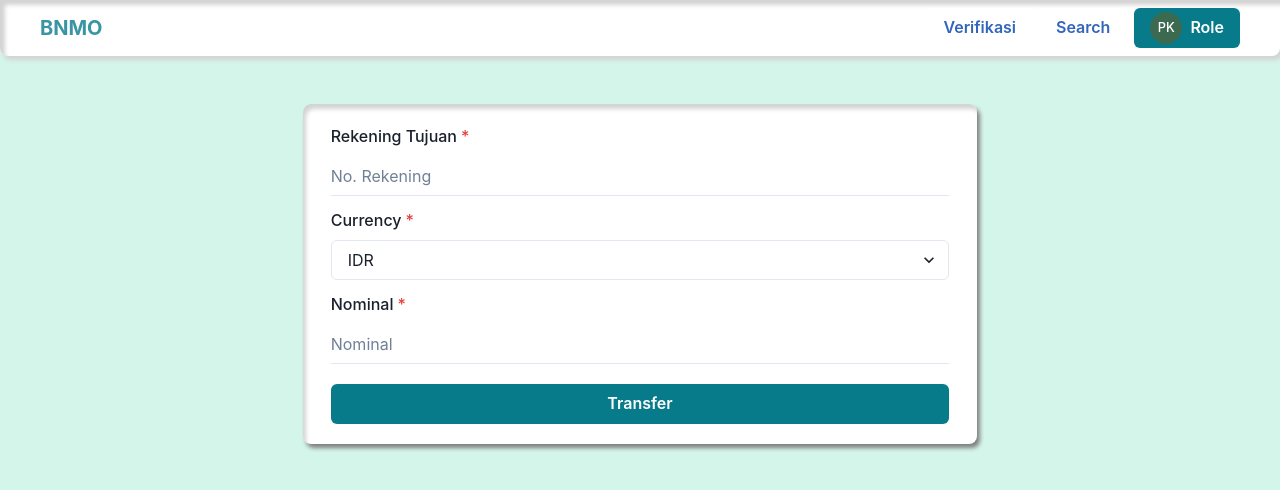
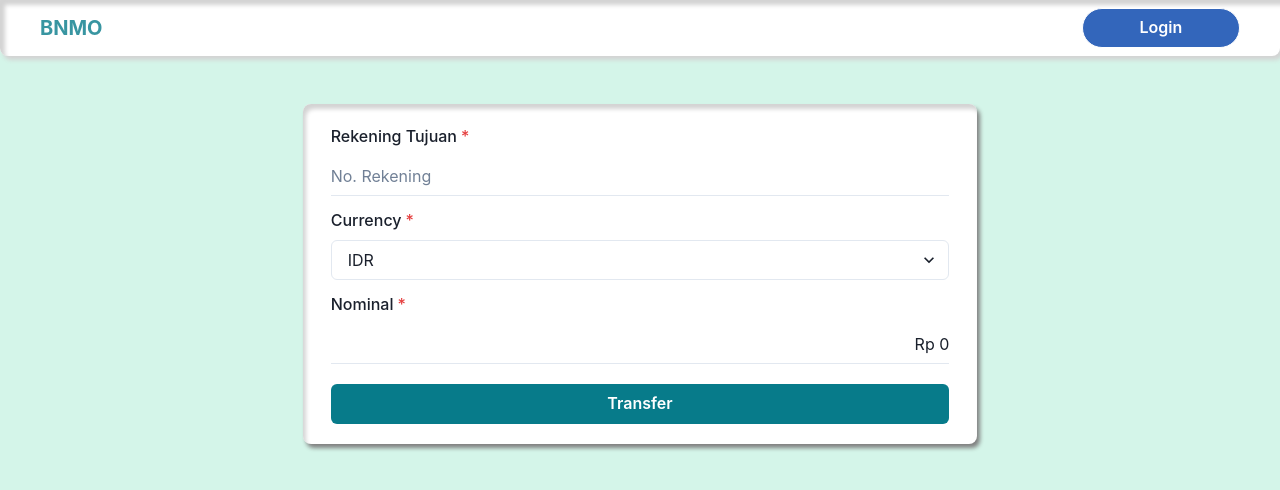
Before and after one commit to msyahrulsp/labpro-fe, a React (Create React App) app: page /transfer in a window 1280 px wide. Shown: the top 490 px of the page. Built offline with nearby package versions, Linux system fonts and the light colour scheme.

Commit message:
Navbar perrole done

```diff
--- a/src/component/Navbar/LinkMenu.jsx
+++ b/src/component/Navbar/LinkMenu.jsx
@@ -6,23 +6,42 @@ import {
   MenuItem,
   Avatar,
   Text,
-  Flex
+  Flex,
+  useToast
 } from '@chakra-ui/react';
+import { useNavigate } from 'react-router-dom';
+import { useAuth } from '../../hooks/useAuth';
 
 export const LinkMenu = () => {
+  const auth = useAuth();
+  const user = auth.user;
+  const navigate = useNavigate();
+  const toast = useToast();
   return (
     <Menu>
-      <MenuButton bg="darkCyan" as={Button}>
+      <MenuButton bg="darkCyan" as={Button} borderRadius="full">
         <Flex alignItems="center" gap={2}>
-          <Avatar name="Pie KABARE" size="sm" />
-          <Text color="white">Role</Text>
+          <Avatar name={user.name} size="sm" />
+          <Text color="white">{user.role}</Text>
         </Flex>
       </MenuButton>
       <MenuList>
-        <MenuItem onClick={() => console.log("GO TO PROFILE")}>
-          Profile
-        </MenuItem>
-        <MenuItem onClick={() => console.log("GO TO LOGOUT")}>
+        {user.role === 'customer' ? (
+          <MenuItem onClick={() => navigate("/profile")}>
+            Profile
+          </MenuItem>
+        ) : null}
+        <MenuItem onClick={() => {
+          auth.logout();
+          navigate("/");
+          toast({
+            title: "Auth",
+            description: "Kamu berhasil logout",
+            status: "success",
+            position: "top",
+            isClosable: true
+          });
+        }}>
           Logout
         </MenuItem>
       </MenuList>
--- a/src/component/Navbar/LinkMenuMobile.jsx
+++ b/src/component/Navbar/LinkMenuMobile.jsx
@@ -3,23 +3,58 @@ import {
   Menu,
   MenuButton,
   MenuList,
-  MenuItem
+  MenuItem,
+  useToast
 } from '@chakra-ui/react';
+import { useNavigate } from 'react-router-dom';
+import { useAuth } from '../../hooks/useAuth';
 
 export const LinkMenuMobile = () => {
-  // TODO masih belum implement per role
+  const auth = useAuth();
+  const role = auth.user?.role ?? 'default';
+  const navigate = useNavigate();
+  const toast = useToast();
+  const link = {
+    default: [
+      { label: "Login", to: "/login" }
+    ],
+    customer: [
+      { label: "Request", to: "/request" },
+      { label: "Transfer", to: "/transfer" },
+      { label: "History", to: "/history" },
+      { label: "Logout", to: "/" }
+    ],
+    admin: [
+      { label: "Verifikasi", to: "/verifikasi" },
+      { label: "Search", to: "/search" },
+      { label: "Logout", to: "/" }
+    ]
+  }
   return (
     <Menu>
       <MenuButton>
         <HamburgerIcon w={6} h={6} display="flex" alignSelf="center" />
       </MenuButton>
       <MenuList>
-        <MenuItem onClick={() => console.log("GO TO PROFILE")}>
-          Profile
-        </MenuItem>
-        <MenuItem onClick={() => console.log("GO TO LOGOUT")}>
-          Logout
-        </MenuItem>
+        {link[role].map((item) => {
+          return (
+            <MenuItem key={item.label} onClick={() => {
+              navigate(item.to)
+              if (item.label === "Logout") {
+                auth.logout();
+                toast({
+                  title: "Auth",
+                  description: "Kamu berhasil logout",
+                  status: "success",
+                  position: "top",
+                  isClosable: true
+                });
+              }
+            }}>
+              {item.label}
+            </MenuItem>
+          )
+        })}
       </MenuList>
     </Menu>
   )
--- a/src/hooks/useAuth.jsx
+++ b/src/hooks/useAuth.jsx
@@ -59,6 +59,13 @@ export const useAuth = () => {
       })
       return data;
     } catch (err) {
+      toast({
+        title: "Error",
+        description: err.response?.data.message,
+        status: "error",
+        position: "top",
+        isClosable: true
+      })
       logout();
     }
   }
--- a/src/layout/Navbar.jsx
+++ b/src/layout/Navbar.jsx
@@ -1,4 +1,4 @@
-import { Link, matchPath } from 'react-router-dom';
+import { Link, matchPath, useNavigate } from 'react-router-dom';
 import {
   Flex,
   Box,
@@ -8,8 +8,10 @@ import {
 } from '@chakra-ui/react';
 import { LinkMenu } from '../component/Navbar/LinkMenu';
 import { LinkMenuMobile } from '../component/Navbar/LinkMenuMobile';
+import { useAuth } from '../hooks/useAuth';
 
 export const Navbar = () => {
+  const navigate = useNavigate();
   const link = {
     customer: [
       { label: "Request", to: "/request" },
@@ -21,6 +23,8 @@ export const Navbar = () => {
       { label: "Search", to: "/search" },
     ]
   }
+  const auth = useAuth();
+  const role = auth.user?.role ?? 'default';
 
   return (
     <Flex
@@ -49,8 +53,8 @@ export const Navbar = () => {
         flexDirection="row"
       >
         <Show above="lg">
-          {/* TODO benerin role */}
-          {link["admin"].map((item) => {
+          {role !== 'default' ? (
+            link[role].map((item) => {
               const loc = window.location.pathname.includes("/verifikasi") ?
                 "/verifikasi" : window.location.pathname;
               const match = matchPath({ path: item.to }, loc);
@@ -66,9 +70,21 @@ export const Navbar = () => {
                     {item.label}
                   </Button>
                 </Link>
-            )
-          })}
-          <LinkMenu />
+              ) && <LinkMenu />
+            })
+          ) : (
+            <Button
+              onClick={() => navigate("/login")}
+              borderColor="darkCyan"
+              border="1px solid"
+              bg="blue"
+              color="white"
+              borderRadius="full"
+              w="15ch"
+            >
+              Login
+            </Button>
+          )}
         </Show>
         <Show below="lg">
           <LinkMenuMobile />
--- a/src/page/Transfer.jsx
+++ b/src/page/Transfer.jsx
@@ -6,18 +6,48 @@ import {
   FormLabel,
   Input,
   Button,
-  Select
+  Select,
+  FormErrorMessage
 } from '@chakra-ui/react';
 import { PageLayout } from '../layout/PageLayout';
 import { currencyList } from '../util/currency';
 
 export const Transfer = () => {
   const [val, setVal] = useState({
-    nominal: ""
+    norek: "",
+    currency: "IDR",
+    nominal: new Intl.NumberFormat('id-ID', {
+      style: 'currency',
+      currency: "IDR",
+      minimumFractionDigits: 0
+    }).format(0),
   })
+  const validRek =
+    (val.norek.length === 10 && currencyList.includes(val.norek)) || val.norek.length === 0;
 
-  const handleNominal = (e) => {
-    setVal({ ...val, nominal: e.target.value });
+  const handleRek = (e) => {
+    setVal({
+      ...val,
+      norek: e.target.value
+    })
+  }
+
+  const handleSelect = (e) => {
+    handleNominal(e.target.value, val.nominal);
+  }
+
+  const handleNominal = (cur, value) => {
+    let num = parseInt(value.replace(/[^0-9]/g, ''));
+    if (!num) num = 0;
+    setVal({
+      ...val,
+      currency: cur,
+      nominal: new Intl.NumberFormat('id-ID', {
+        style: 'currency',
+        currency: cur,
+        minimumFractionDigits: 0
+      }).format(num)
+    });
   }
 
   useEffect(() => {
@@ -38,13 +68,25 @@ export const Transfer = () => {
           borderRadius="lg"
           boxShadow= "3px 4px 4px gray, inset 3px 5px 4px lightgray"
         >
-          <FormControl isRequired>
+          <FormControl isRequired isInvalid={!validRek}>
             <FormLabel>Rekening Tujuan</FormLabel>
-            <Input variant="flushed" type="number" pattern="[0-9]*" placeholder="No. Rekening" min="0" />
+            <Input
+              variant="flushed"
+              type="text"
+              pattern="[0-9]*"
+              placeholder="No. Rekening"
+              min="0"
+              value={val.norek}
+              onChange={handleRek}
+            />
+            {!validRek && <FormErrorMessage>No. Rekening tidak terdaftar</FormErrorMessage>}
           </FormControl>
           <FormControl isRequired mt={3}>
             <FormLabel>Currency</FormLabel>
-            <Select defaultValue="IDR">
+            <Select
+              value={val.currency}
+              onChange={handleSelect}
+            >
               {currencyList.map((item) => {
                 return (
                   <option key={item} value={item}>{item}</option>
@@ -56,12 +98,13 @@ export const Transfer = () => {
             <FormLabel>Nominal</FormLabel>
             <Input
               variant="flushed"
-              type="number"
+              type="text"
+              textAlign="right"
               pattern="[0-9]*"
               placeholder="Nominal"
               min="0"
               value={val.nominal}
-              onChange={handleNominal}
+              onChange={(e) => handleNominal(val.currency, e.target.value)}
             />
           </FormControl>
           <Button
```
Lines whose indentation alone changed are shown as unchanged.
